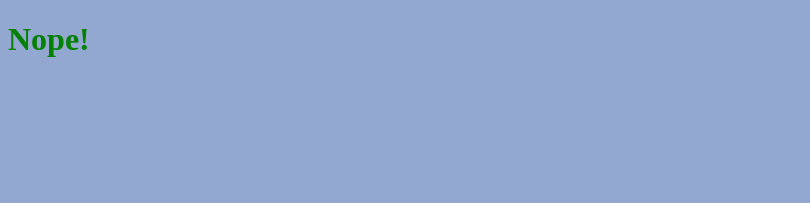
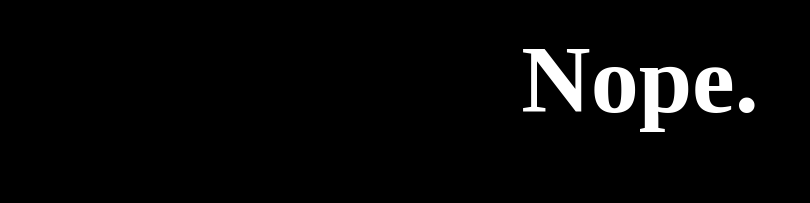
Before and after one commit to ReeceCook/ReeceCook.github.io, a plain HTML site: page index.html in a window 1280 px wide. Shown: the whole page, without its empty margins (0-810 px from the left). Drawn offline with Linux system fonts and the light colour scheme.

Commit message:
Update index.html

```diff
--- a/index.html
+++ b/index.html
@@ -3,14 +3,24 @@
 <head>
 <style>
 body {
-  background-color: #92a8d1;
+  background-color: black;
 }
 h1 {
-  color:  green;
+  color:  white;
 }
 </style>
 </head>
 <body>
-<h1>Nope!</h1>
+<div>
+  <style>
+div {
+  position: fixed;
+  top: 10%;
+  left: 50%;
+  font-size: 48px;
+  transform: translate(-50%, -50%);
+}</style>
+<h1>Nope.</h1>
+</div>
 </body>
 </html>
```
